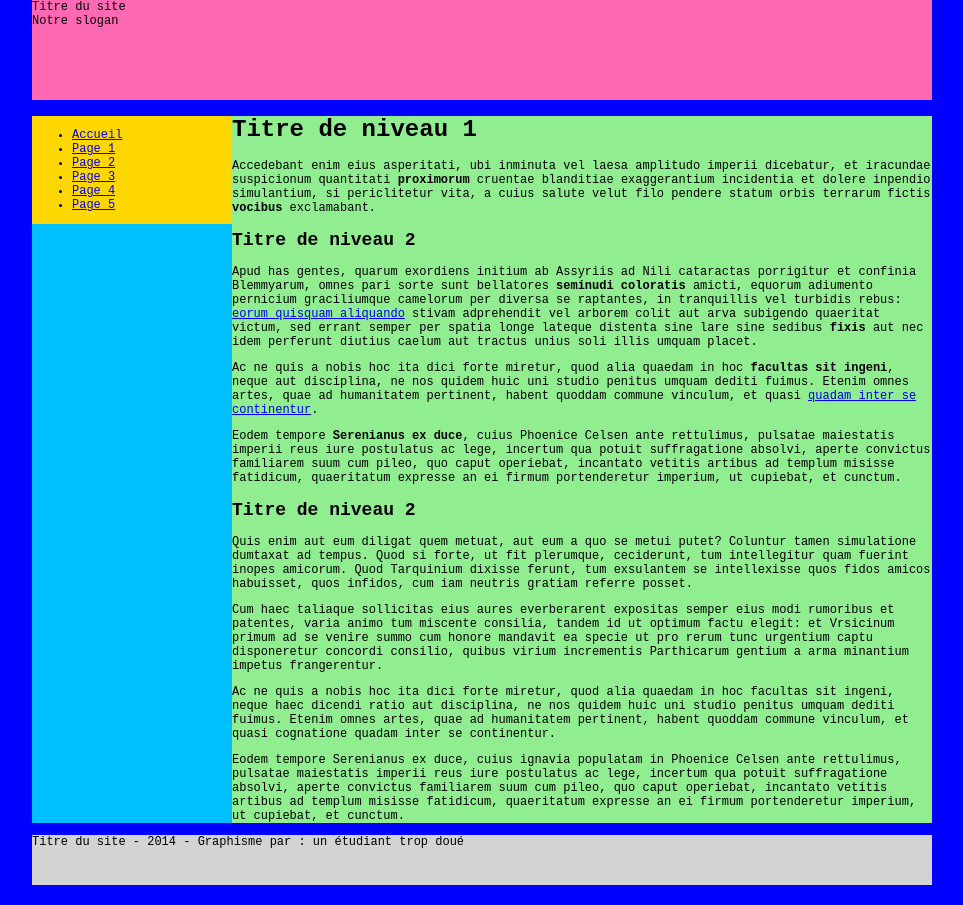
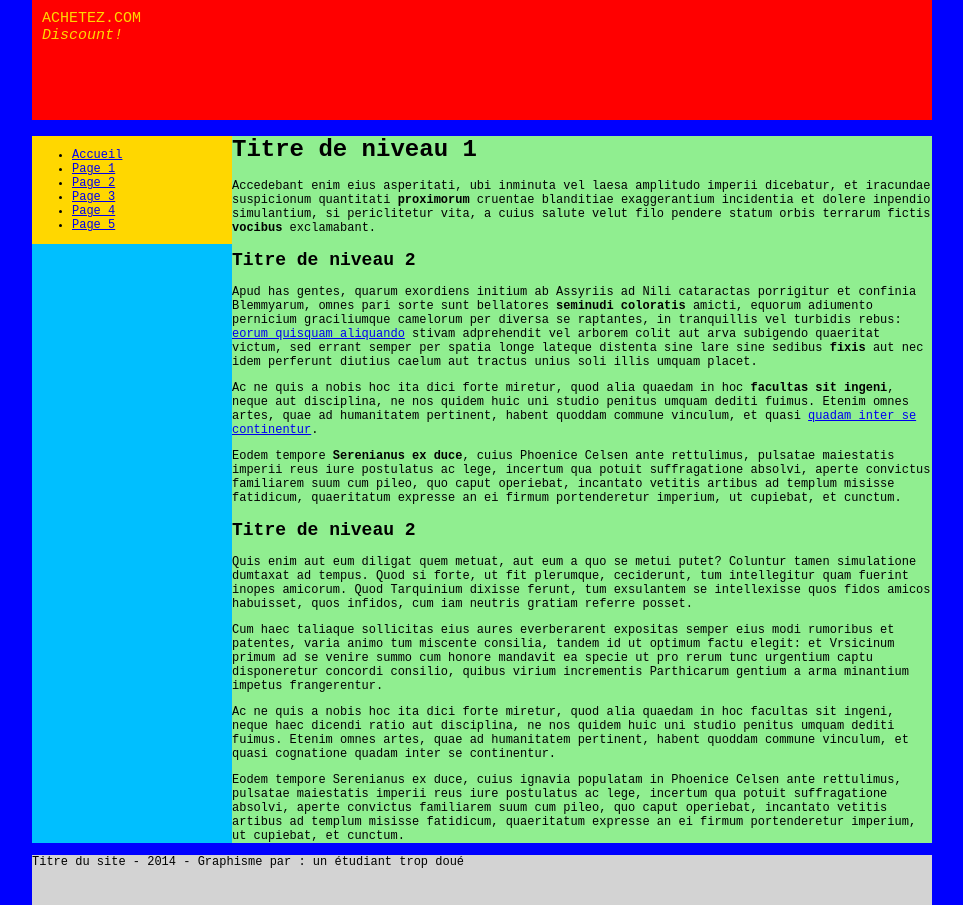
Before and after one commit to RQuinion/Projet-html, a plain HTML site: page index.html in a window 1280 px wide. Shown: the whole page, without its empty margins (158-1121 px from the left). Drawn offline with Linux system fonts and the light colour scheme.

Commit message:
modifications .entete
création et modifications class titre et slogan

```diff
--- a/index.html
+++ b/index.html
@@ -9,8 +9,8 @@
     <body>
         <div class="page">
             <div class="entete">
-                <div>Titre du site</div>
-                <div>Notre slogan</div>
+                <div class="titre">ACHETEZ.COM</div>
+                <div class="slogan">Discount!</div>
             </div>
             <div class="colonnes">
                 <div class="colonne_menu">
--- a/style.css
+++ b/style.css
@@ -36,7 +36,8 @@ body{
 .page {
 }
 .entete{
-    background-color: hotpink;
+    background-color: red;
+    padding: 10px;
 }
 .colonnes {
     background-color: deepskyblue;
@@ -50,3 +51,12 @@ body{
 .pieddepage{
     background-color: lightgray;
 }
+.titre {
+    font-size: 15px;
+    color: gold;
+}
+.slogan {
+    font-size: 15px;
+    color: gold;
+    font-style: italic;
+}
```
